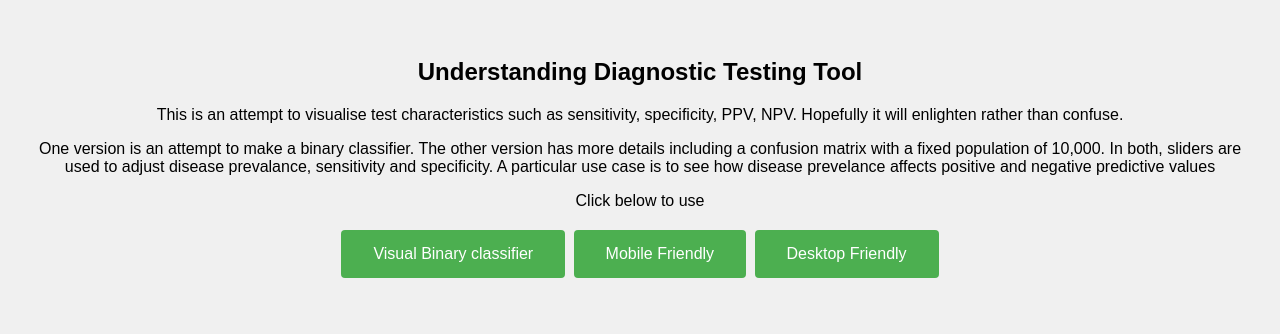
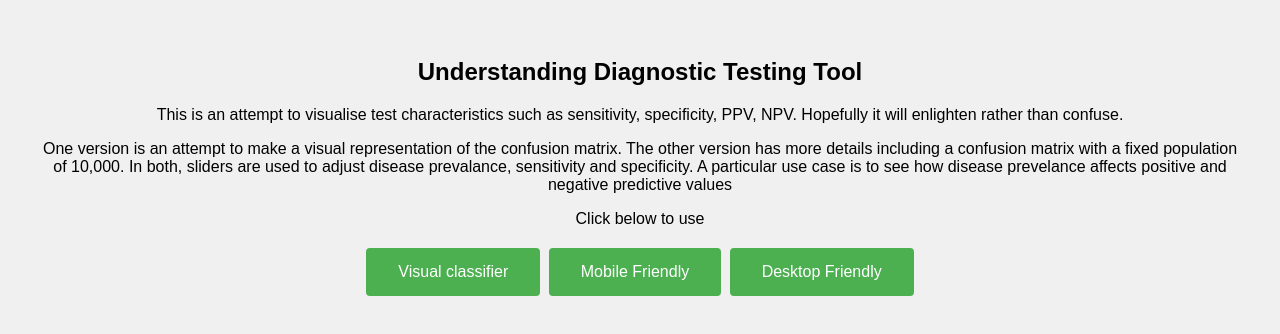
Before and after one commit to MDMarikar/TestCharacteristics, a plain HTML site: page index.html in a window 1280 px wide. Drawn offline with Linux system fonts and the light colour scheme.

Commit message:
Update index.html

```diff
--- a/index.html
+++ b/index.html
@@ -36,12 +36,12 @@
 
       <p></p>
 
-      One version is an attempt to make a binary classifier.  The other version has more details including a confusion matrix with a fixed population of 10,000. In both, sliders are used to adjust disease prevalance, sensitivity and specificity.
+      One version is an attempt to make a visual representation of the confusion matrix.  The other version has more details including a confusion matrix with a fixed population of 10,000. In both, sliders are used to adjust disease prevalance, sensitivity and specificity.
 
 A particular use case is to see how disease prevelance affects positive and negative predictive values
 
       <p>Click below to use </p>
-        <a href="classifierToy.html" class="btn">Visual Binary classifier</a>
+        <a href="classifierToy.html" class="btn">Visual classifier</a>
         <a href="TestViz1.html" class="btn">Mobile Friendly</a>
         <a href="TestViz2.html" class="btn">Desktop Friendly</a>
     </div>
```
